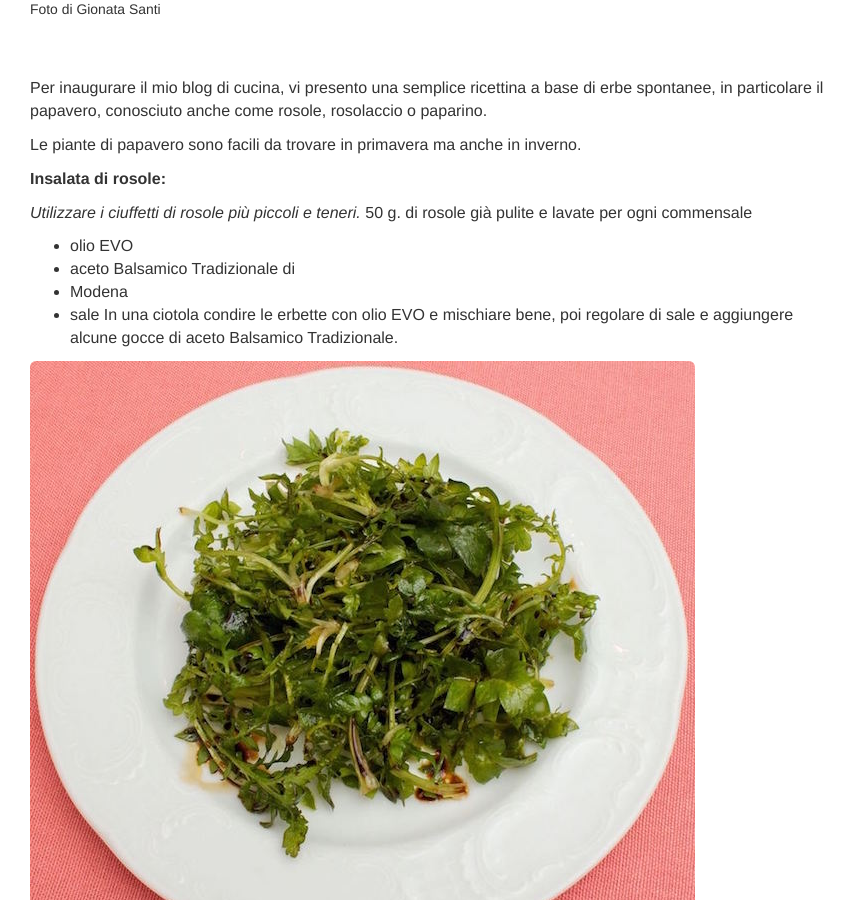
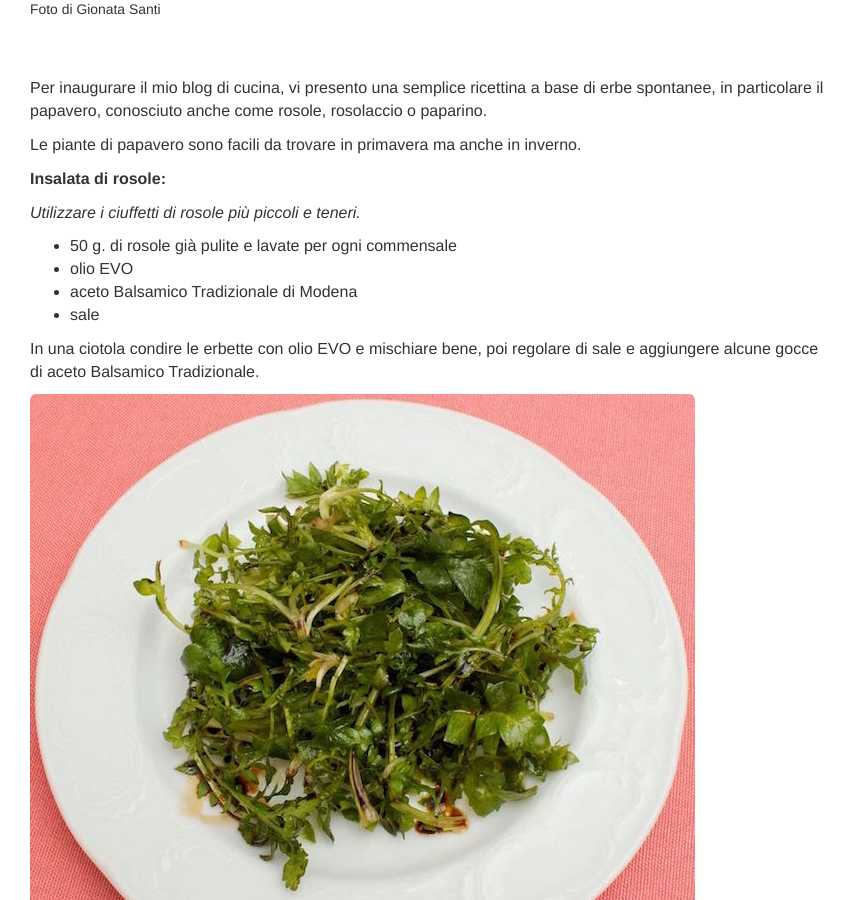
Before and after one commit to gioele-santi/cucina-di-lodi.github.io, a Jekyll site: the page built from _posts/2017-07-29-insalata-di-rosole.markdown, in a window 1280 px wide and 900 px high, scrolled down 849 px. Shown: the whole window, without its empty margins (0-856 px from the left). Built offline with Jekyll 4.4.1, drawn with Linux system fonts in a browser that asks for light colours; nearby versions of some CDN libraries; some web fonts are replaced; part of the change alters nothing that is shown.

```diff
--- a/_posts/2017-07-29-insalata-di-rosole.markdown
+++ b/_posts/2017-07-29-insalata-di-rosole.markdown
@@ -22,14 +22,13 @@ Le piante di papavero sono facili da trovare in primavera ma anche in inverno.
 **Insalata di rosole:**
 
 *Utilizzare i ciuffetti di rosole più piccoli e teneri.*
-50 g. di rosole già pulite e lavate per ogni commensale
+* 50 g. di rosole già pulite e lavate per ogni commensale
 * olio EVO
-* aceto Balsamico Tradizionale di
-* Modena
+* aceto Balsamico Tradizionale di Modena
 * sale
+
 In una ciotola condire le erbette con olio EVO e mischiare bene, poi regolare di sale e aggiungere alcune gocce di aceto Balsamico Tradizionale.
 
-<!-- Immagine qui -->
 ![insalata di rosole pronta](/img/post/insalata.jpg){: .img-responsive .img-rounded}
 
 *Nota: questo piatto si presta ad essere servito come antipasto anche in occasioni eleganti.*
```
